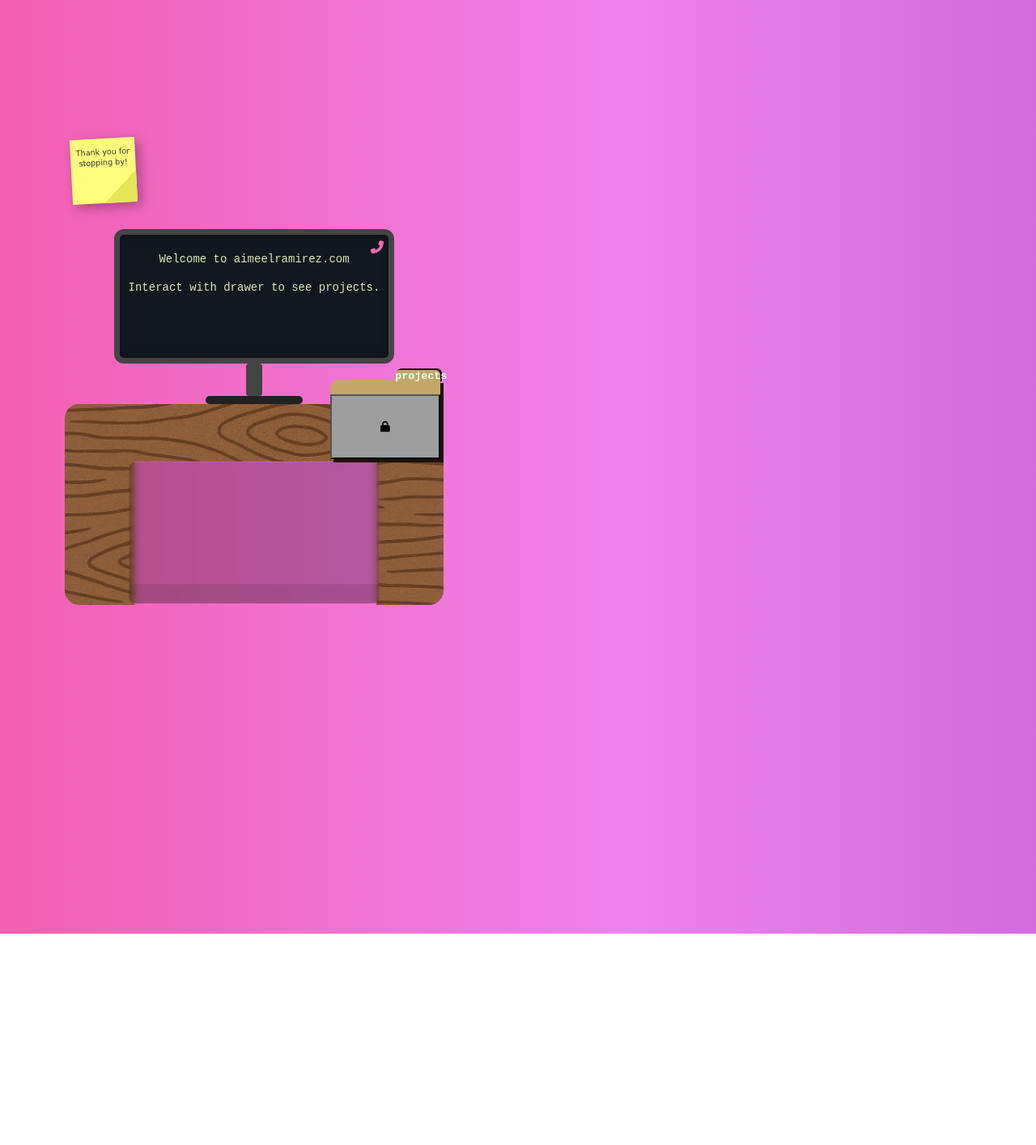
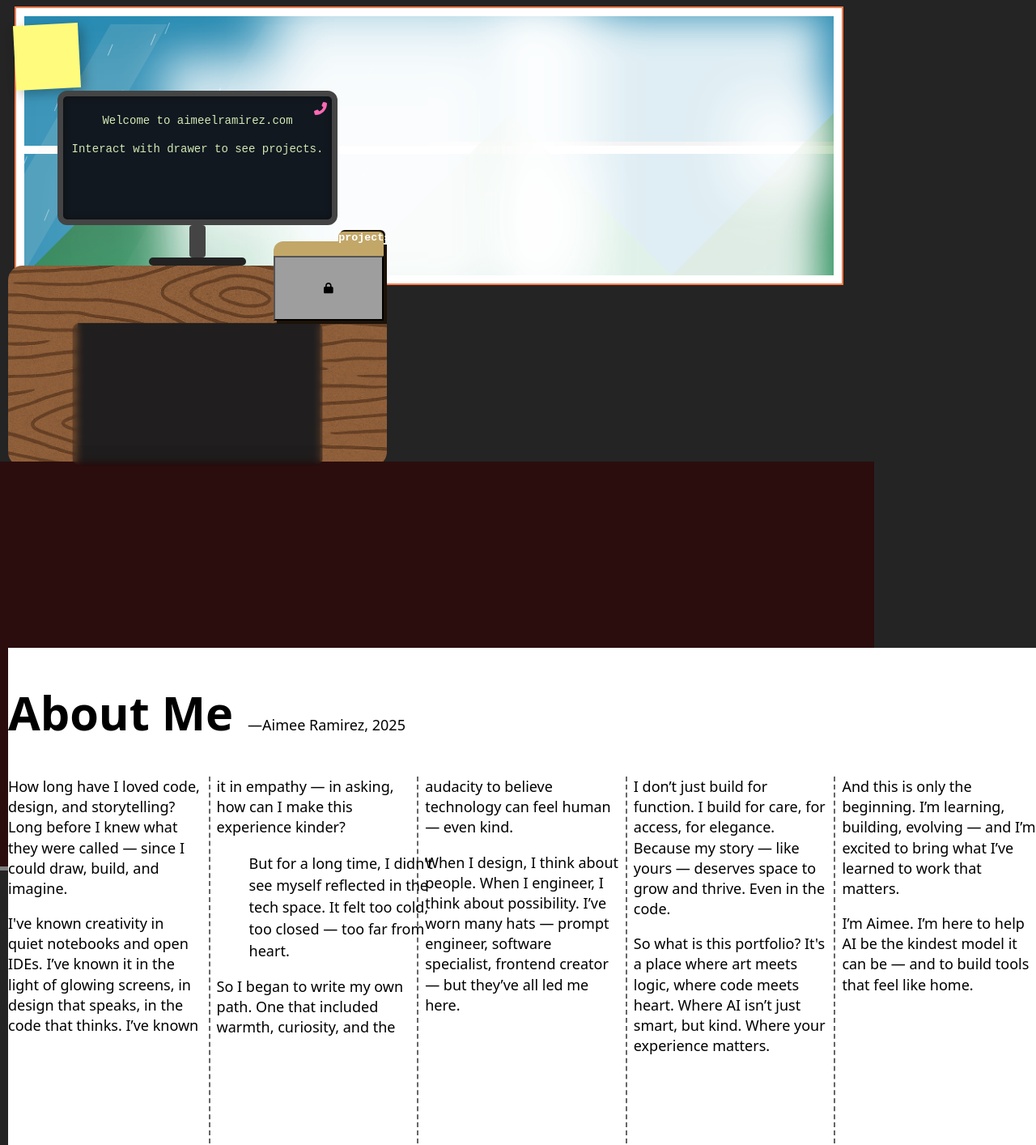
Before and after one commit to aimeelramirez/aimeelramirez.github.io, a React (Vite) app: page / in a window 1280 px wide. Shown: the top 1414 px of the page at 81% size. Before the commit the page ends 1153 px from the top, so only its background shows below. Built offline with nearby package versions, Linux system fonts and the light colour scheme; grey boxes are pictures that could not be loaded.

Commit message:
making room

```diff
--- a/src/App.css
+++ b/src/App.css
@@ -3,7 +3,6 @@
   margin: 0 auto; /* Center horizontally */
   padding: 2rem;
   text-align: center;
-  background: radial-gradient(#000000 60%, #252508);
 
 }
 
--- a/src/App.tsx
+++ b/src/App.tsx
@@ -2,7 +2,65 @@ import { type FC } from 'react';
 import Room from './component/room/Room';
 
 const App: FC = () => {
-  return <Room />;
-};
+  return(
+  <div className="home">
+    <div className="inner"><Room /></div>
+
+<div className="inner"> <section><p>floor</p></section></div>
+
+   <div className="inner">
+  <article>
+    <div className="title">
+      <h1>About Me</h1>
+      <p>&mdash;Aimee Ramirez, 2025</p>
+    </div>
+    <p>
+      How long have I loved code, design, and storytelling? Long before I knew
+      what they were called — since I could draw, build, and imagine.
+    </p>
+    <p>
+      I've known creativity in quiet notebooks and open IDEs. I’ve known it in
+      the light of glowing screens, in design that speaks, in the code that
+      thinks. I’ve known it in empathy — in asking, how can I make this
+      experience kinder?
+    </p>
+    <blockquote>
+      <p>
+        But for a long time, I didn't see myself reflected in the tech space.
+        It felt too cold, too closed — too far from heart.
+      </p>
+    </blockquote>
+    <p>
+      So I began to write my own path. One that included warmth, curiosity, and
+      the audacity to believe technology can feel human — even kind.
+    </p>
+    <p>
+      When I design, I think about people. When I engineer, I think about
+      possibility. I’ve worn many hats — prompt engineer, software specialist,
+      frontend creator — but they’ve all led me here.
+    </p>
+    <p>
+      I don’t just build for function. I build for care, for access, for
+      elegance. Because my story — like yours — deserves space to grow and
+      thrive. Even in the code.
+    </p>
+    <p>
+      So what is this portfolio? It's a place where art meets logic, where code
+      meets heart. Where AI isn’t just smart, but kind. Where your experience
+      matters.
+    </p>
+    <p>
+      And this is only the beginning. I’m learning, building, evolving — and
+      I’m excited to bring what I’ve learned to work that matters.
+    </p>
+    <p>
+      I’m Aimee. I’m here to help AI be the kindest model it can be — and to
+      build tools that feel like home.
+    </p>
+  </article>
+</div>
+</div>
+);
+}
 
 export default App;
--- a/src/component/room/Room.css
+++ b/src/component/room/Room.css
@@ -1,15 +1,12 @@
 .room-container {
-    color: #f5f5f5;
     min-height: 100vh;
-    padding: 10% 50% 50% 50%;
-    /* responsive */
+
     display: flex;
-    justify-content: center;
-    align-items: center;
-    flex-direction: column;
+    margin: 0px 500px 0px 10px;
+}
+   .stack-it:nth-of-type(1) > div{
+    position: absolute;
+    /* outline: 1px solid blue; */
+
+
   }
-
-  .room-container{
-    /* outline: 1px solid red; */
-    margin: 0px 100px 0px 20px;
-  }
--- a/src/component/room/Room.tsx
+++ b/src/component/room/Room.tsx
@@ -2,7 +2,7 @@ import { type FC } from 'react';
 // import VirtualKeyboard from './virtual-keyboard/VirtualKeyboard';
 import Desk from './desk/Desk';
 import './room.css';
-
+import Window from '../window/Window';
 const Room: FC = () => {
 //   const [input, setInput] = useState('');
 //   const keyboardRef = useRef<any>(null);
@@ -52,9 +52,12 @@ const Room: FC = () => {
   return (
     <div className="room-container">
     {/* <h2 className="neon-title">Aimee's Project Portfolio </h2> */}
+      <div className="desk-area">
+        <div className="stack-it">
+               <Window/>
 
-      <div className="desk-area">
         <Desk/>
+        </div>
         {/* <input
           className="retro-input"
           type="text"
--- a/src/component/room/desk/Desk.css
+++ b/src/component/room/desk/Desk.css
@@ -149,16 +149,29 @@
   position: relative;
   margin: 0px 6px 7px 8px;
   line-height: 1.4;
+
+  top:30px;
+  left:0;
+
 }
 
-.sticky-note::after {
-  content: '';
+.sticky-note:hover::after {
   position: absolute;
   width: 40px;
   height: 40px;
+
   bottom: 0;
   right: 0;
-  background: linear-gradient(135deg, transparent 50%, #e6e657 50%);
+  margin: 0px 20px 30px;
+    color:black;
+    content: 'Thank you for stopping by!';
+    background: none;
+}
+.sticky-note::after{
+ margin-top: 10px;
+  content:'';
+  margin: 0px 15px 0px -4px;
+
 }
 .modal {
   position: absolute;
--- a/src/component/room/desk/Desk.tsx
+++ b/src/component/room/desk/Desk.tsx
@@ -1,7 +1,7 @@
 import React, { useState } from 'react';
 import { motion, AnimatePresence } from 'framer-motion';
 import './Desk.css';
-import {FontAwesomeIcon} from '@fortawesome/react-fontawesome'
+import { FontAwesomeIcon } from '@fortawesome/react-fontawesome'
 import { faArrowDown, faArrowUp, faLock, faLockOpen } from '@fortawesome/free-solid-svg-icons';
 
 import { faPhoneFlip } from '@fortawesome/free-solid-svg-icons/faPhoneFlip';
@@ -13,10 +13,9 @@ const Desk: React.FC = () => {
     <div className="scene">
       <div className="container">
         <div className="sticky-note">
-    <p>Thank you for stopping by!</p>
+
         </div>
         <div className="monitor">
-
           <div className="css-typing">
             <p> Welcome to aimeelramirez.com</p>
             <p>Interact with drawer to see projects.</p>
@@ -34,10 +33,10 @@ const Desk: React.FC = () => {
                   animate={{ y: drawerOpen ? 0 : 50 }}
                   transition={{ type: 'spring', stiffness: 20 }}
                 >
-          <button className="drawer-btn" onClick={() => setModal('projects')}>{drawerOpen ? <FontAwesomeIcon icon={faArrowUp}/>:<FontAwesomeIcon icon={faArrowDown}/>}</button>
+                  <button className="drawer-btn" onClick={() => setModal('projects')}>{drawerOpen ? <FontAwesomeIcon icon={faArrowUp} /> : <FontAwesomeIcon icon={faArrowDown} />}</button>
                 </motion.div>
 
-        <div className="phone" onClick={() => setModal('contact')}><FontAwesomeIcon icon={faPhoneFlip}/></div>
+                <div className="phone" onClick={() => setModal('contact')}><FontAwesomeIcon icon={faPhoneFlip} /></div>
 
                 <AnimatePresence>
                   {modal && (
@@ -78,7 +77,7 @@ const Desk: React.FC = () => {
                 </AnimatePresence>
 
                 <button className="toggle-drawer" onClick={() => setDrawerOpen(!drawerOpen)}>
-          {drawerOpen ? <FontAwesomeIcon icon={faLockOpen}/> : <FontAwesomeIcon icon={faLock}/>}
+                  {drawerOpen ? <FontAwesomeIcon icon={faLockOpen} /> : <FontAwesomeIcon icon={faLock} />}
                 </button>
               </div>
             </div>
--- /dev/null
+++ b/src/component/window/Window.css
@@ -0,0 +1,185 @@
+/* body {
+    margin: 0 auto;
+  display: flex;
+  justify-content: center;
+  align-items: center;
+  height: 100vh;
+  background-color: #5c6b73;
+} */
+
+.window {
+  position: relative;
+  margin:10px;
+  z-index: 0;
+  outline: 2px solid coral;
+}
+
+.content {
+  position: relative;
+
+  background-color: #2a8cb3;
+  width: 1000px;
+  height: 320px;
+  overflow: hidden;
+  border: 10px solid #fff;
+}
+
+.tree-container {
+  display: flex;
+  justify-content: space-between;
+   position: absolute;
+
+
+}
+.tree {
+  position: relative;
+  top: 120px;
+  width: 400px;
+  height: 400px;
+  background-image: radial-gradient(
+    circle at 10px 10px,
+    rgba(37, 92, 35, 0.8),
+    rgba(33, 255, 25, 0.4)
+  );
+  display: flex;
+  justify-content: space-between;
+  clip-path: polygon(50% 0%, 0% 50%, 100% 50%);
+}
+.content:before {
+  content: "";
+  position: absolute;
+
+  background: transparent;
+  box-shadow: transparent;
+}
+
+.content:after {
+  position: absolute;
+  content: "";
+
+  /* width: 60px;
+      height: 60px; */
+  /* background:00px 20px 55px 25px rgba(255, 255, 255, 0.85); */
+
+  /* border-radius: 50%; */
+  background: transparent;
+  box-shadow: transparent;
+  box-shadow: 0px 250px 60px 200px rgba(255, 255, 255, 0.05),
+    50px 250px 60px 80px rgba(255, 255, 255, 0.05),
+    /* box-shadow: 30px 30px #242423, 70px -15px #242423, 130px 20px #242423, 180px -5px #242423,240px 40px #242423, 220px -40px #333533,170px -20px #333533, 130px 10px #333533,90px -10px #333533,40px -30px #333533,10px -5px #333533; */
+    100px 250px 55px 200px rgba(255, 255, 255, 0.05),
+    190px 200px 60px 60px rgba(255, 255, 255, 0.8),
+    300px 250px 50px 200px rgba(255, 255, 255, 0.75),
+    430px 170px 65px 200px rgba(255, 255, 255, 0.9),
+    570px 250px 55px 60px rgba(255, 255, 255, 0.7),
+    710px 200px 45px 200px rgba(255, 255, 255, 0.85),
+    860px 160px 60px 60px rgba(255, 255, 255, 0.8);
+  animation: drift 30s infinite  ease-in-out;
+}
+@keyframes drift {
+  from {
+    left: 0%;
+  }
+  to {
+    left: 100%;
+    /* transform: translateX(150vw); */
+  }
+}
+
+.shine {
+  position: absolute;
+  z-index: 1;
+  background-color: rgba(228, 227, 217, 0.13);
+  width: 70px;
+  height: 300px;
+  top: 10px;
+  left: 20px;
+  transform: skew(-30deg);
+  box-shadow: 190px 0 rgba(255, 255, 255, 0.03);
+}
+
+.rain {
+  position: absolute;
+}
+
+.rain:before {
+  position: absolute;
+  content: "";
+  width: 1000px;
+  height: 10px;
+  background-color: #fff;
+  top: 160px;
+}
+
+.rain:after {
+  position: absolute;
+  content: "";
+  border-radius: 20px 20px 0 0;
+  width: 1000px;
+  height: 5px;
+  background-color: #b2b2b2;
+  top: 155px;
+  left: 500px;
+}
+
+.dropletLast,
+.dropletOne,
+.dropletTwo,
+.dropletThree,
+.dropletFour,
+.dropletFive {
+  position: absolute;
+  background-color: #fff;
+  height: 15px;
+  width: 1px;
+  transform: rotate(25deg);
+  box-shadow: -50px -50px #fff, 50px -270px #fff, 60px -100px #fff,
+    -40px -130px #fff, -80px -250px #fff;
+}
+
+.dropletOne {
+  left: 200px;
+  animation: rain 1.3s linear infinite;
+}
+
+.dropletTwo {
+  top: -20px;
+  left: 100px;
+  animation: rain 0.8s linear infinite 0.5s;
+}
+
+.dropletThree {
+  top: -50px;
+  left: 50px;
+  animation: rain 1.2s linear infinite 1s;
+}
+
+.dropletFour {
+  top: -70px;
+  left: 150px;
+  animation: rain 1s linear infinite 1.3s;
+}
+
+.dropletFive {
+  top: -50px;
+  left: 500px;
+  animation: rain 1.1s linear infinite 1.7s;
+}
+.dropletLast {
+  top: -50px;
+  left: 950px;
+  animation: rain 1.1s linear infinite 1.7s;
+}
+
+@keyframes rain {
+  0% {
+    opacity: 0.9;
+    top: -100px;
+    transform: rotate(25deg) translateX(0);
+  }
+  100% {
+    opacity: 0;
+    top: 600px;
+    transform: rotate(20deg) translateX(-150px);
+  }
+}
--- /dev/null
+++ b/src/component/window/Window.tsx
@@ -0,0 +1,40 @@
+import { type FC } from 'react';
+import './Window.css'
+const Window: FC = () => {
+    return (
+        <><div className="window">
+            <div className="content">
+                <div className="shine"></div>
+                <div className="rain">
+                    <div className="dropletOne"></div>
+                    <div className="dropletTwo"></div>
+                    <div className="dropletThree"></div>
+                    <div className="dropletFour"></div>
+                    <div className="dropletFive"></div>
+                </div>
+                <div className="tree-container">
+                    <div className="tree">
+
+                    </div>
+                    <div className="tree">
+                    </div>
+                    <div className="tree">
+                    </div>
+                    <div className="tree">
+                    </div>
+                    <div className="tree">
+                    </div>
+                    <div className="tree">
+                    </div>
+
+                    <div className="tree">
+                    </div>
+                </div>
+
+
+            </div>
+        </div></>
+    );
+}
+
+export default Window;
--- a/src/index.css
+++ b/src/index.css
@@ -5,7 +5,7 @@
   color-scheme: light dark;
   color: rgba(255, 255, 255, 0.87);
 
-  background: linear-gradient(
+  /* background: linear-gradient(
     270deg,
     red,
     orange,
@@ -15,7 +15,7 @@
     indigo,
     violet,
     red
-  );
+  ); */
   background-size: 1600% 1600%;
   animation: rainbowAura 100s linear infinite;
   width: 100%;
@@ -46,46 +46,114 @@ a:hover {
 }
 
 body {
-  margin: 0;
+  margin: 0 auto;
   display: flex;
-  place-items: center;
+  /* place-items: center;
   min-width: 320px;
-  min-height: 100vh;
+  min-height: 100vh; */
+}
+/* Mobile styles */
+@media (max-width: 480px) {
+  body {
+    background-color: lightblue;
+    font-size: 14px;
+    display: flex;
+    width: 100%;
+    div,
+    button {
+      width: 100%;
+    }
+    .drawer-btn {
+      margin: 0px 4px 1px -328px;
+    }
+    .drawer {
+      position: relative;
+      z-index: 1;
+      margin: 48px auto 0;
+      display: flex;
+      /* flex-direction: column; */
+      align-items: center;
+    }
+    .monitor-stand {
+      margin: 0 auto 0 160px;
+    }
+    .monitor-base {
+      margin: 0 auto 0 106px;
+    }
+  }
+}
+
+/* Tablet styles */
+@media (min-width: 481px) and (max-width: 768px) {
+  body {
+    background-color: lightgreen;
+    font-size: 16px;
+  }
+}
+
+/* Desktop styles */
+@media (min-width: 769px) {
+  body {
+    background-color: rgb(36, 36, 36);
+    font-size: 18px;
+  }
 }
 
 h1 {
   font-size: 3.2em;
   line-height: 1.1;
 }
+section {
+  margin: 470px 0px 0px -200px;
+  height: 500px;
+   width: 100%;
+  color: white;
+  border-bottom: 5px solid grey;
+  background: rgb(43, 13, 13);
+}
+.home:nth-of-type(1) > div {
+  /* margin: 0 auto; */
+  display: flex;
 
-/* button {
-  border-radius: 8px;
-  border: 1px solid transparent;
-  padding: 0.6em 1.2em;
-  font-size: 1em;
-  font-weight: 500;
-  font-family: inherit;
-  background-color: #1a1a1a;
-  cursor: pointer;
-  transition: border-color 0.25s;
+       width: 100%;
+
+
 }
-button:hover {
-  border-color: #646cff;
+article > *{
+        background: white;
+          width: 100%;
+
 }
-button:focus,
-button:focus-visible {
-  outline: 4px auto -webkit-focus-ring-color;
+.inner {
+  position: relative;
+
+  height: 100px;
+     width: 100%;
 }
 
-@media (prefers-color-scheme: light) {
-  :root {
-    color: #213547;
-    background-color: #ffffff;
-  }
-  a:hover {
-    color: #747bff;
-  }
-  button {
-    background-color: #f9f9f9;
-  }
-} */
+article {
+  width: 100%;
+  margin: 600px 0px 10px 10px;
+  column-count: 5;
+  column-width: 8em;
+  widows: 3;
+  orphans: 3;
+  gap: 1em;
+  column-rule: 2px dashed #666;
+  height: 50em;
+  background-color: white;
+  color:black;
+}
+.title {
+  column-span: all;
+  display: flex;
+  align-items: baseline;
+  gap: 1em;
+  flex-wrap: wrap;
+    color:black;
+}
+article > p {
+  margin: 0 0 1em 0;
+  line-height: 1.4;
+    color:black;
+}
```
Lines whose indentation alone changed are shown as unchanged.
